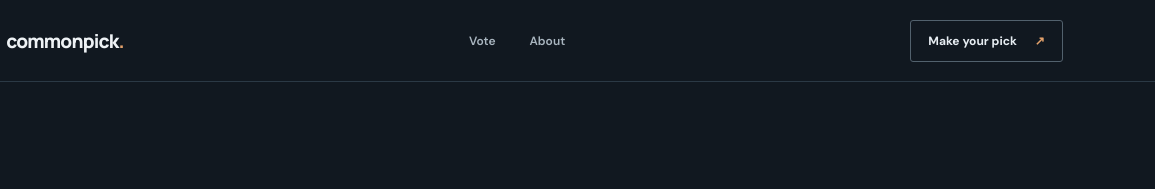
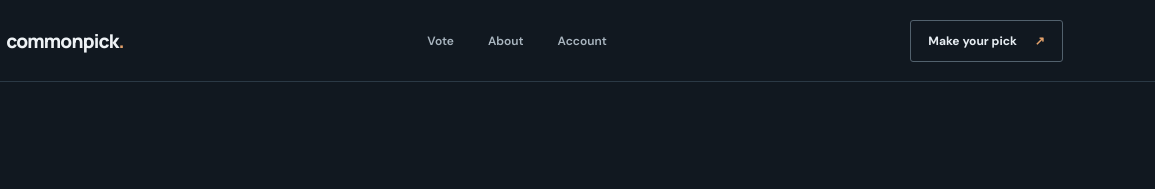
Before and after one commit to landonmillwee-a11y/commonpick, a plain HTML site: page index.html in a window 1280 px wide. Shown: the top 189 px of the page, 125-1280 px from the left. Drawn offline with nearby package versions, Linux system fonts and the light colour scheme; no server answers.

Commit message:
Add account link to main navigation

```diff
--- a/index.html
+++ b/index.html
@@ -22,7 +22,7 @@
 <body>
   <header class="topbar">
     <a class="brand" href="#" aria-label="CommonPick home"><span class="brand-mark">C</span><span>commonpick<span class="brand-period">.</span></span></a>
-    <nav><a href="#vote">Vote</a><a href="#about">About</a></nav>
+    <nav><a href="#vote">Vote</a><a href="#about">About</a><a href="/account.html">Account</a></nav>
     <a class="header-cta" href="#vote">Make your pick <span>↗</span></a>
   </header>
   <main>
```
